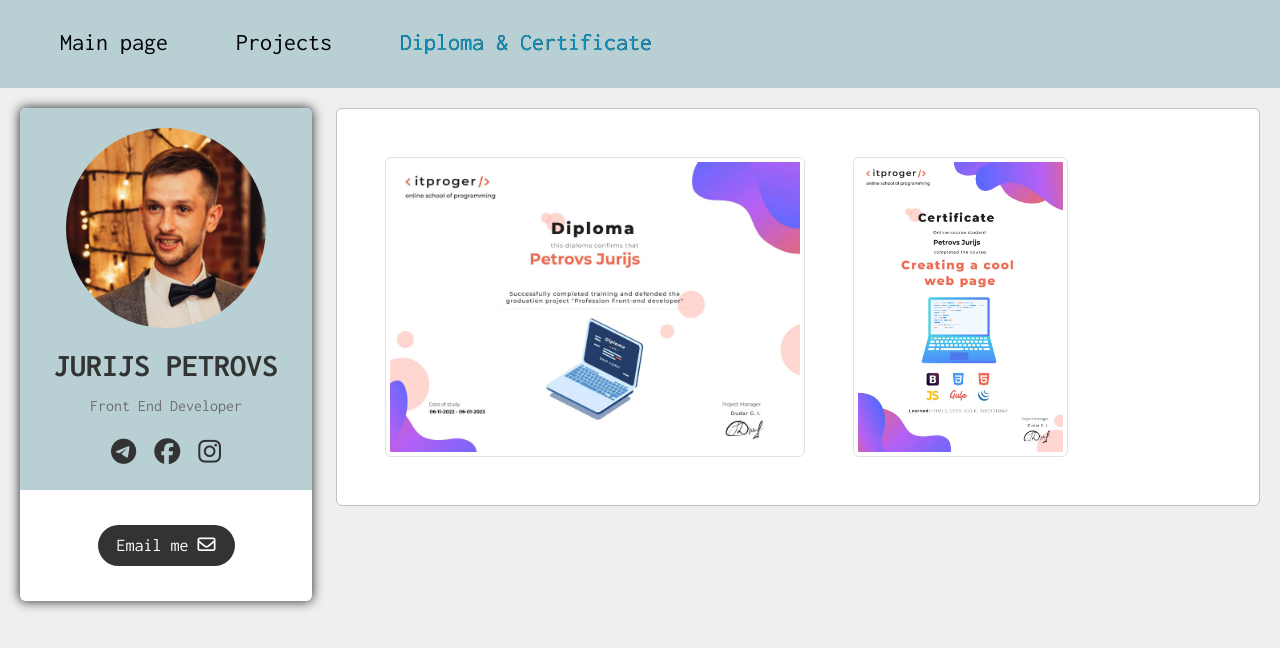
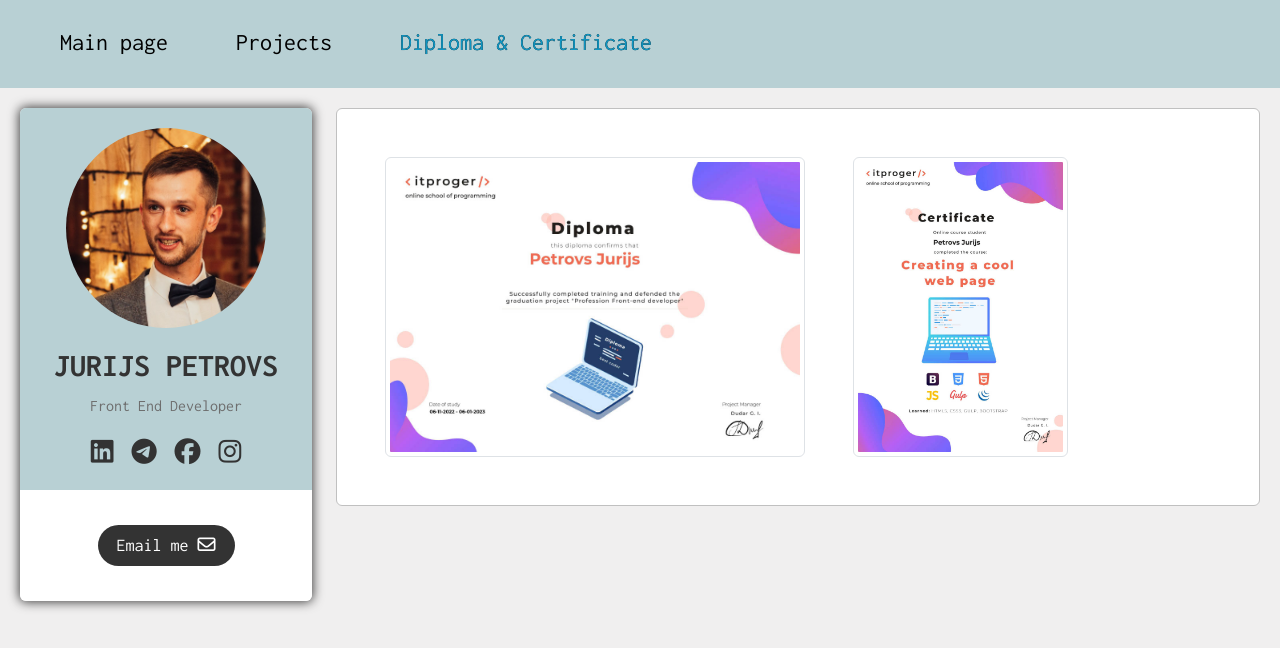
Before and after one commit to JurijsPetrovs/Portfolio, a plain HTML site: page diploma.html in a window 1280 px wide. Drawn offline with nearby package versions, Linux system fonts and the light colour scheme.

Commit message:
Add files via upload
Update

```diff
--- a/diploma.html
+++ b/diploma.html
@@ -50,7 +50,7 @@
           <h3>Jurijs Petrovs</h3>
           <p>Front End Developer</p>
           <div class="social">
-
+            <a href="linkedin.com/in/jurijs-petrovs-189068263" target="_blank"><i class="fa-brands fa-linkedin"></i></a>
             <a href="https://t.me/Jp_onepass" target="_blank"><i class="fa-brands fa-telegram"></i></a>
             <a href="https://www.facebook.com/jurijs.petrovs" target="_blank"><i class="fa-brands fa-facebook"></i></a>
             <a href="https://www.instagram.com/jurciks_p/" target="_blank"><i class="fa-brands fa-instagram"></i></a>
```
Also changed, not shown: index.html (+1 -1 lines), projects.html (+1 -1 lines), css/diploma.min.css, favicon_io/about 2.txt (added), favicon_io/favicon-16x16 2.png (added), favicon_io/favicon-32x32 2.png (added), favicon_io/site 2.webmanifest (added), js/index.min 2.js (added).
